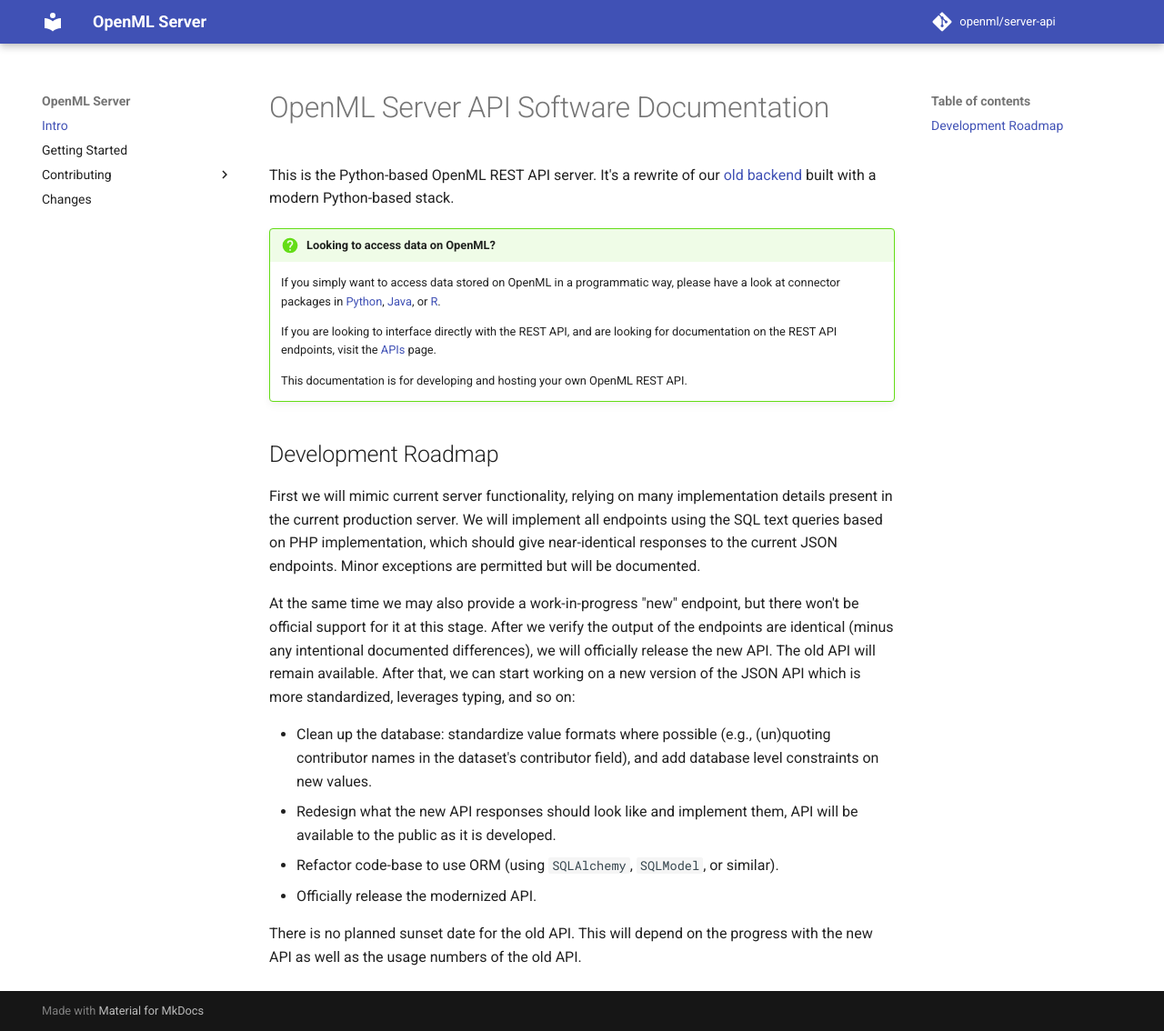
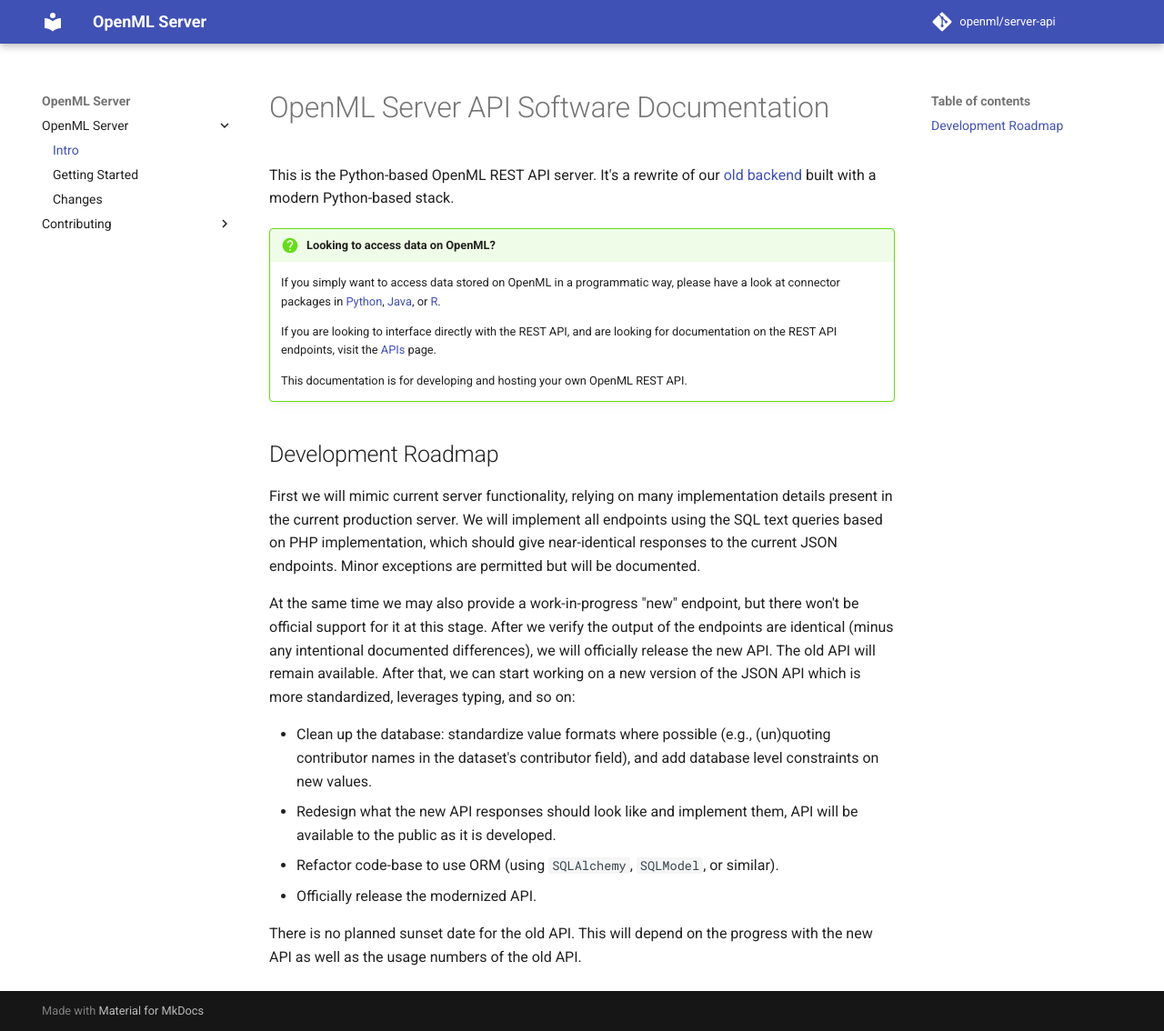
Before and after one commit to openml/server-api, an MkDocs documentation site: the page built from docs/index.md, in a window 1280 px wide and 1134 px high. Shown: the whole window at 91% size. Built offline with MkDocs 1.6.1 and Material for MkDocs 9.7.7, drawn with Linux system fonts in a browser that asks for light colours; comment, search, counter and statistics services are not loaded.

Commit message:
Group Intro under OpenML Server nav
Grouped it together.

```diff
--- a/mkdocs.yml
+++ b/mkdocs.yml
@@ -13,15 +13,18 @@ theme:
     - content.code.copy
 
 nav:
-  - Intro: index.md
-  - Getting Started: installation.md
+  - OpenML Server:
+      - Intro: index.md
+      - Getting Started: installation.md
+      - Changes: migration.md
+
   - Contributing:
       - contributing/index.md
       - Development: contributing/contributing.md
       - Tests: contributing/tests.md
       - Documentation: contributing/documentation.md
       - Project Overview: contributing/project_overview.md
-  - Changes: migration.md
+
 
 markdown_extensions:
   - attr_list
```
